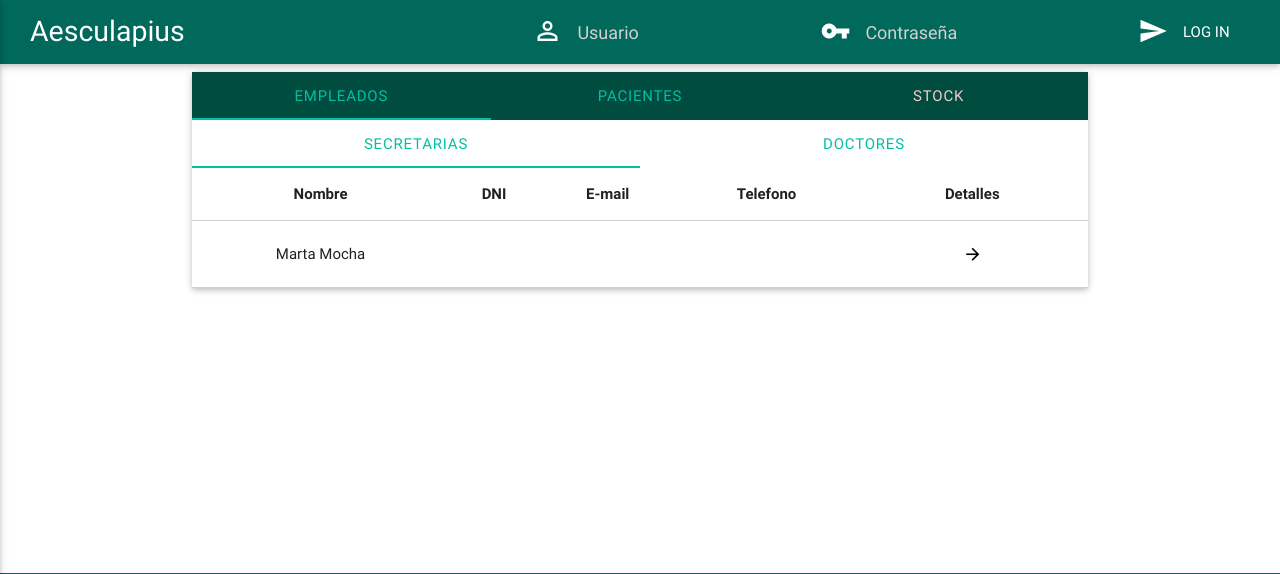
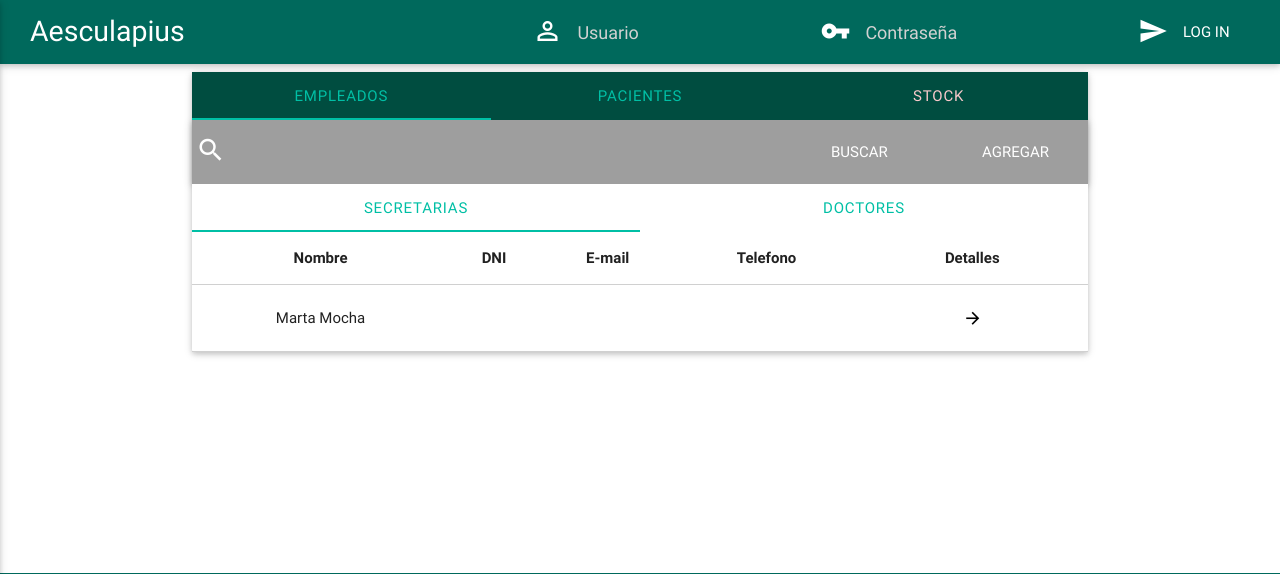
Before and after one commit to aesculapiusteam/aesculapius, a Django app: page / in a window 1280 px wide. Shown: the top 574 px of the page. Run offline with Django 3.2, Linux system fonts and the light colour scheme.

Commit message:
Added search bar un tab employees and pacients

```diff
--- a/app_main/templates/home.html
+++ b/app_main/templates/home.html
@@ -18,14 +18,23 @@
                     <li class="tab col s3 teal darken-4 disabled"><a href="#test2">STOCK</a></li>
                 </ul>
             </div>
-            <div id="test1" class="col s12">
-                <div class="col s12">
+            <div id="test1" class="col s12 center">
+                <nav class="grey">
+                    <div class="row">
+                        <div class="input-field col s7">
+                            <input id="searchEmployee" type="search" required>
+                            <label for="searchEmployee"><i class="material-icons">search</i></label>
+                        </div>
+                            <ul class="right">
+                                <li><a class="waves-effect waves-light btn-flat">Buscar</a></li>
+                                <li><a class="waves-effect waves-light btn-flat">Agregar</a></li>
+                            </ul>
+                    </div>
+                </nav>
                     <ul class="tabs">
                         <li class="tab col s3"><a href="#test_secretary">SECRETARIAS</a></li>
                         <li class="tab col s3"><a href="#test_doctor">DOCTORES</a></li>
                     </ul>
-                </div>
-
                 <div id="test_secretary" class="col s12">
                     <table class="bordered centered">
                         <thead>
@@ -73,6 +82,18 @@
                 </div>
             </div>
             <div id="test2" class="col s12">
+                <nav class="white">
+                    <div class="row">
+                        <div class="input-field col s7">
+                            <input id="searchEmployee" type="search" required>
+                            <label for="searchEmployee"><i class="material-icons">search</i></label>
+                        </div>
+                            <ul class="right">
+                                <li><a class="waves-effect waves-dark btn-flat black-text">Buscar</a></li>
+                                <li><a class="waves-effect waves-dark btn-flat black-text">Agregar</a></li>
+                            </ul>
+                    </div>
+                </nav>
                 <table class="bordered centered">
                     <thead>
                         <tr>
```
